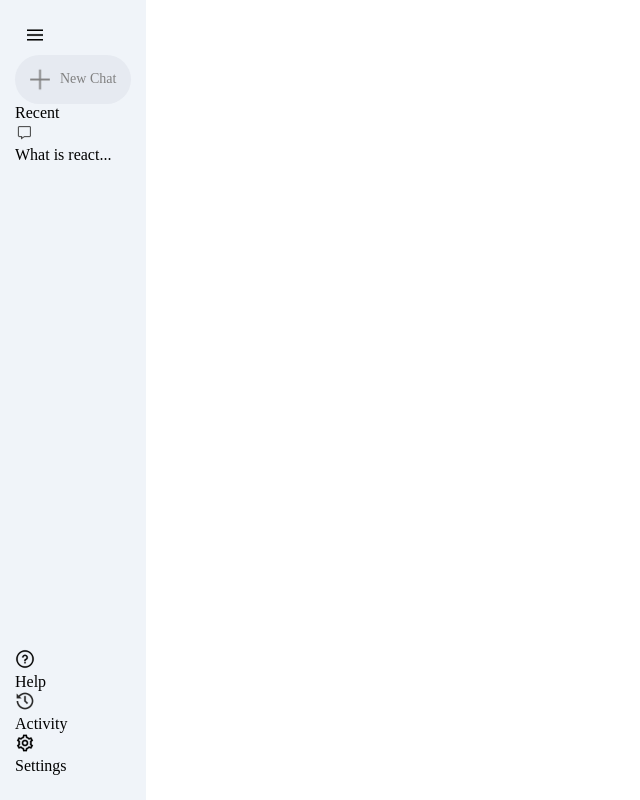
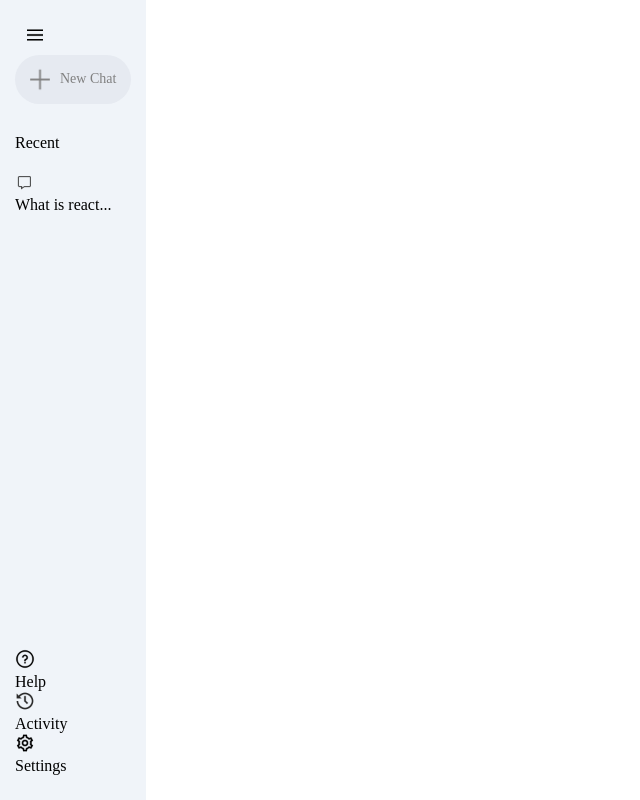
Before and after one commit to swe-robertkibet/gemini-clone, a React (Vite) app: page / in a window 1280 px wide. Shown: the whole page, without its empty margins (0-640 px from the left). Built offline with nearby package versions, Linux system fonts and the light colour scheme.

Commit message:
Update sidebar styles - recent chat title

```diff
--- a/src/components/Sidebar/Sidebar.css
+++ b/src/components/Sidebar/Sidebar.css
@@ -29,3 +29,13 @@
   color: grey;
   cursor: pointer;
 }
+
+.sidebar .recent {
+  display: flex;
+  flex-direction: column;
+}
+
+.sidebar .recent-title {
+  margin-top: 30px;
+  margin-bottom: 20px;
+}
```
